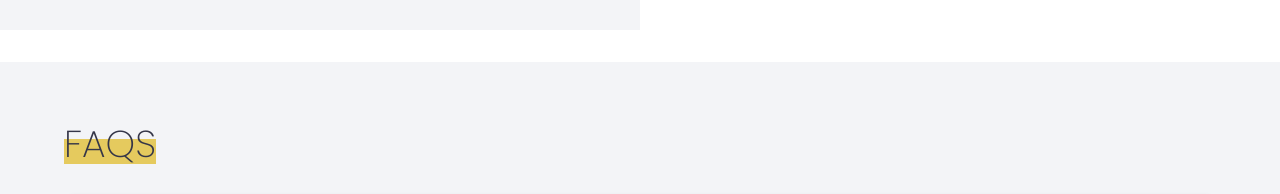
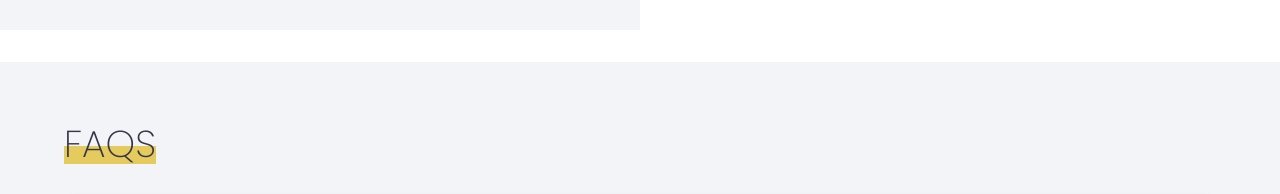
Before and after one commit to Cosmoweb/champillons, a React (Create React App) app: page / in a window 1280 px wide. Shown: the part 1280-1474 px from the top of the page. Built offline with nearby package versions, Linux system fonts and the light colour scheme.

Commit message:
commit faq

```diff
--- a/src/containers/faq/faq.css
+++ b/src/containers/faq/faq.css
@@ -84,7 +84,7 @@
   bottom: 0;
   left: 0;
   width: 100%;
-  height: 25px;
+  height: 18px;
   background: var(--color-primary);
   z-index: -1;
 }
```
